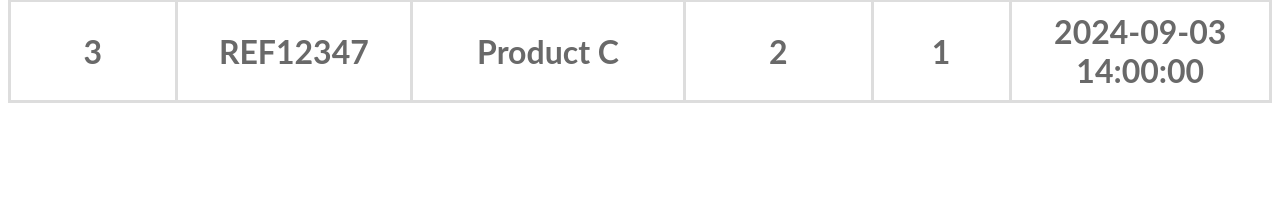
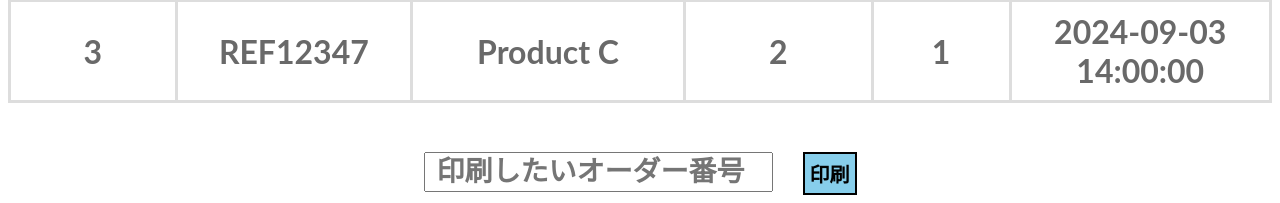
Before and after one commit to kurappy-14/iwasakiPosSystem, a PHP site: page /register/control.html in a window 1280 px wide; the page is wider, and only the part inside the window is pictured. Shown: the part 620-823 px from the top of that part. Before the commit the page ends 723 px from the top of that part, so only its background shows below. Run offline with PHP 8.4, Linux system fonts and the light colour scheme; data comes from the database, SQL or seed files in the repository; data that the repository does not hold is empty.

Commit message:
Add.Cprinter.php

```diff
--- a/html/register/control.html
+++ b/html/register/control.html
@@ -29,6 +29,10 @@
             </thead>
         </table>
         <p id="nonetext"></p>
+        <div class="print">
+        <input type="search" id="print" size="18" placeholder=" 印刷したいオーダー番号" class="center"></input>
+        <a class="btn" onclick="printer()">印刷</a>
+        </div>
     </body>
     <script src="control.js"></script>
 </html>
--- a/html/register/control.js
+++ b/html/register/control.js
@@ -94,3 +94,9 @@ function Input(event) {
 
 document.getElementById('searchid').addEventListener('input', Input);
 document.getElementById('searchorder').addEventListener('input', Input);
+
+function printer(){
+    let printid = document.getElementById("print").value;
+    let params = `?id=${printid}`;
+    let win = window.open(`Cprinter.php${params}`,"popupWindow","width=1px,height=1px");
+}
--- a/html/register/css/control.css
+++ b/html/register/css/control.css
@@ -49,3 +49,23 @@ thead{
     font-size: 40px;
     font-weight: bold;
 }
+
+.print{
+    display: flex;
+    justify-content: center;
+    gap:30px;
+    margin-top: 50px;
+}
+
+#print{
+    text-align: center;
+}
+
+.btn{
+    font-size: 20px;
+    font-weight: bold;
+    cursor: pointer;
+    border:solid 2px black;
+    background-color: skyblue;
+    padding:5px;
+}
```
Also changed, not shown: html/register/Cprinter.php (added, +86 -0 lines).
